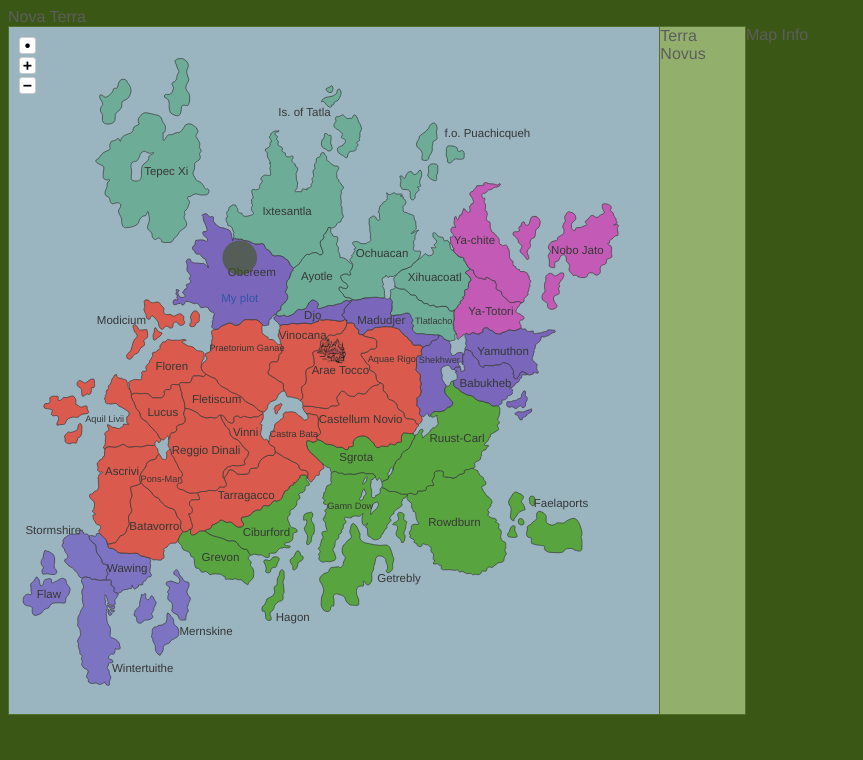
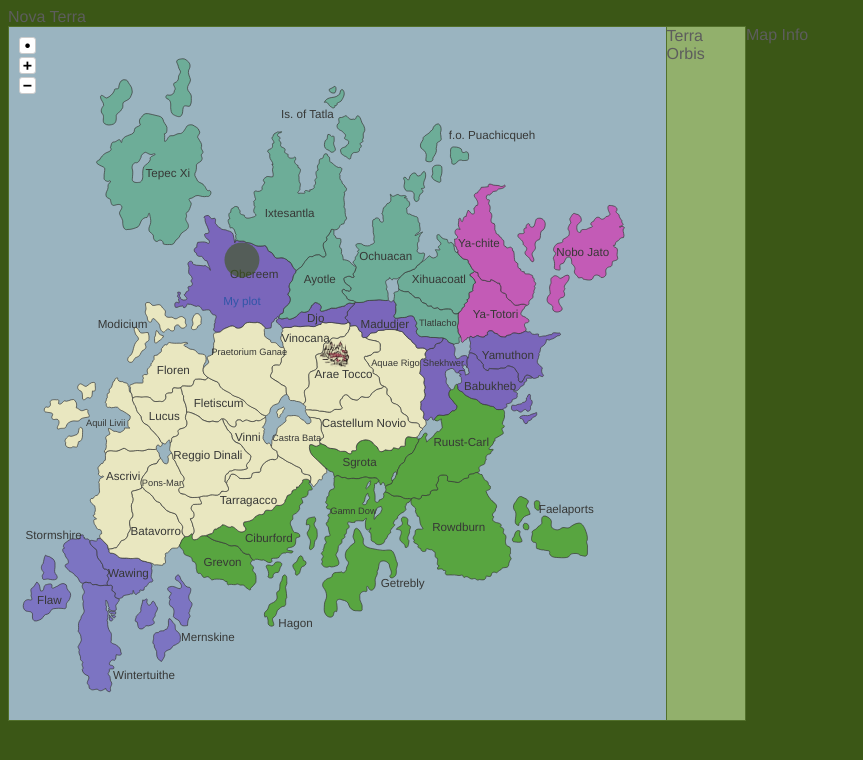
Before and after one commit to aronedwards91/fantasy-map, a plain HTML site: page example.html in a window 1280 px wide. Shown: the whole page, without its empty margins (0-863 px from the left). Drawn offline with nearby package versions, Linux system fonts and the light colour scheme; some packages are replaced by stand-ins of ours; a script that the page names is missing; a web font is replaced by a local one.

Commit message:
name update

```diff
--- a/example.html
+++ b/example.html
@@ -2,7 +2,7 @@
 <html>
   <head>
     <meta charset="utf-8" />
-    <title>Terra Novus</title>
+    <title>Terra Orbis</title>
     <style type="text/css">
       :root {
         --lighter: #92b06c;
@@ -132,7 +132,7 @@
       charset="utf-8"
     ></script>
     <script src="./src/jquery.mapael.min.js" charset="utf-8"></script>
-    <script src="./src/terra_novus.js" charset="utf-8"></script>
+    <script src="./src/terra_orbis.js" charset="utf-8"></script>
 
     <script type="text/javascript">
       $(function () {
@@ -144,8 +144,8 @@
           },
           dormum: {
             name: "Dormum",
-            color: "#DA5A4D",
-            colorHover: "#BF3729",
+            color: "#E9E7C0",
+            colorHover: "#E9E0AD",
           },
           nelomica: {
             name: "Nelomica",
@@ -875,7 +875,7 @@
             <span>Alternative content for the map</span>
           </div>
         </div>
-        <div class="map-sidebar">Terra Novus</div>
+        <div class="map-sidebar">Terra Orbis</div>
       </div>
       <div class="map-info">Map Info</div>
     </div>
```
Also changed, not shown: src/terra_orbis.js.
